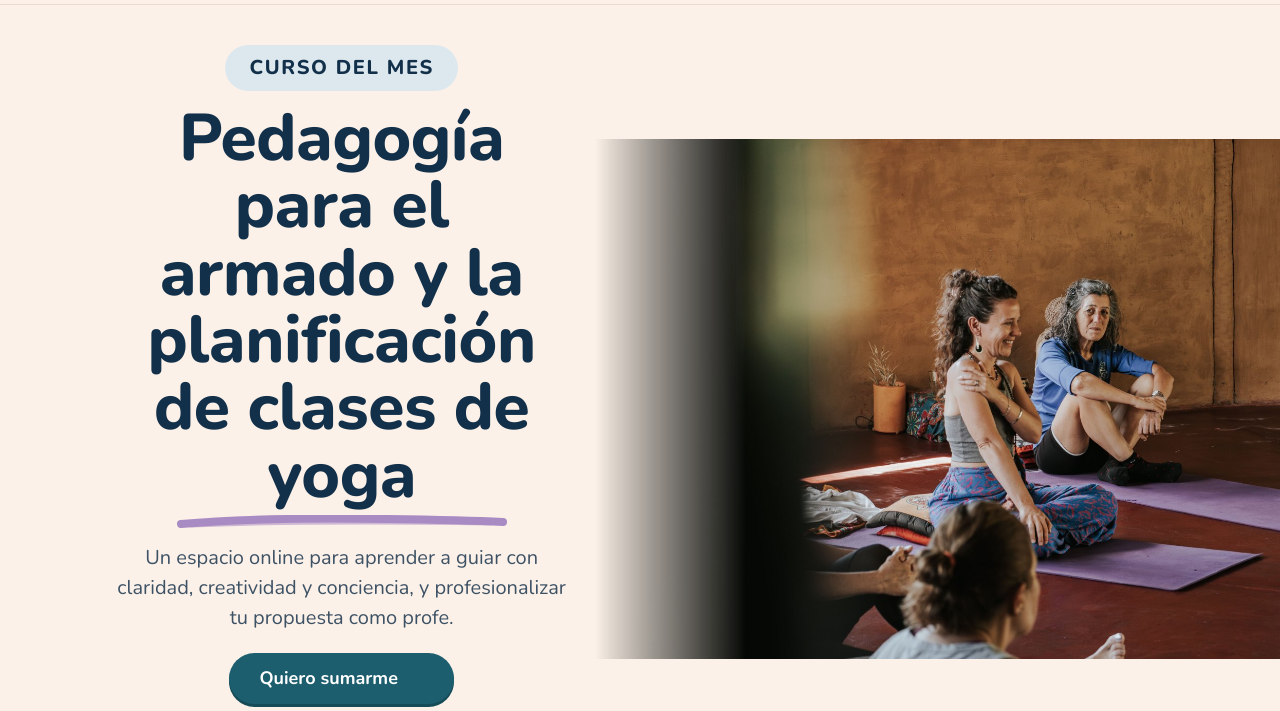
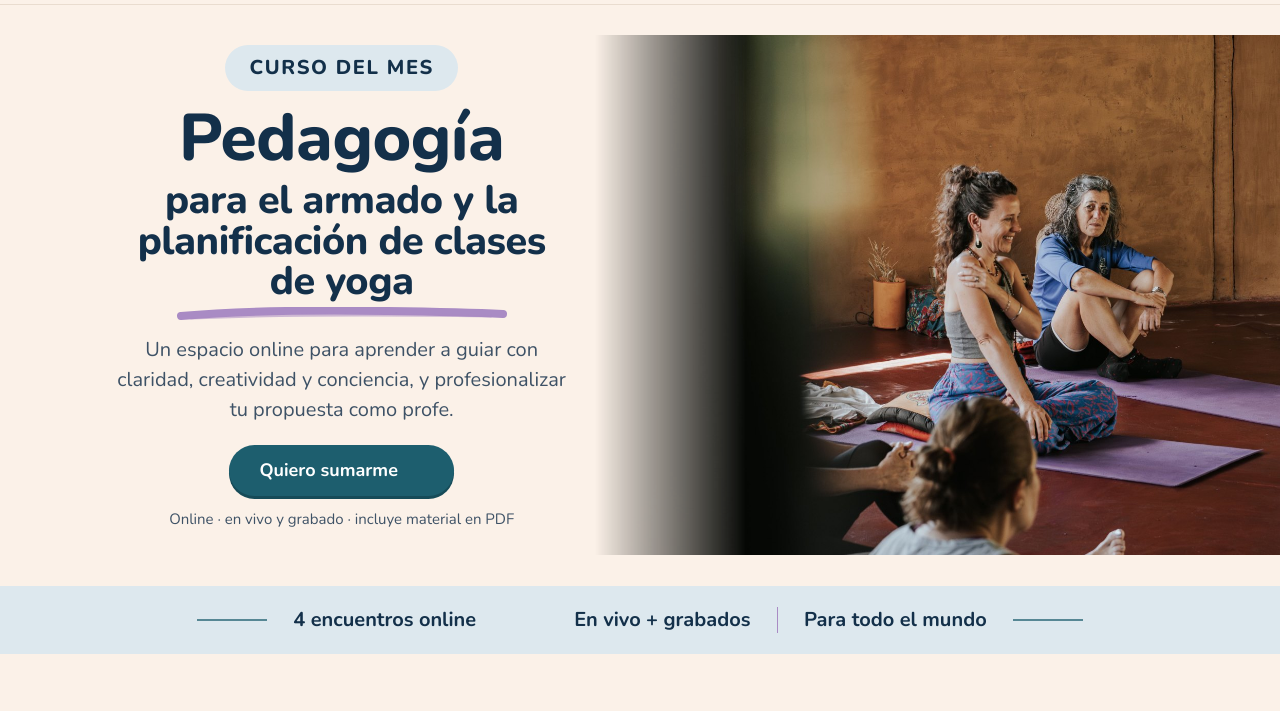
Before and after one commit to calcagnoagustin/pikuyoga, a plain HTML site: page yoganidra/index.html in a window 1280 px wide. Shown: the part 76-787 px from the top of the page. Drawn offline with nearby package versions, Linux system fonts and the light colour scheme.

Commit message:
assets: yoganidra/index.html

```diff
--- a/yoganidra/index.html
+++ b/yoganidra/index.html
@@ -308,7 +308,7 @@ a{color:inherit}
 <main data-b="4">
 <section class="hero bleed centro" data-b="5"><div class="wrap">
 <div class="txt"><span class="eti" data-e="8">Curso del mes</span>
-<h1 class="tit" data-e="9">Pedagogía para el armado y la planificación de clases de yoga</h1><svg class="subr" viewBox="0 0 330 14" preserveAspectRatio="none" aria-hidden="true"><path d="M4 9C60 4 140 3 210 4s96 2 116 3" stroke="#A98BC4" stroke-width="8" stroke-linecap="round" fill="none"/><path d="M14 11c70-3 170-4 300-2" stroke="#A98BC4" stroke-width="3" stroke-linecap="round" fill="none" opacity=".55"/></svg>
+<h1 class="tit" data-e="9">Pedagogía <span style="font-size:0.6em; display:block; margin-top:0.2em">para el armado y la planificación de clases de yoga</span></h1><svg class="subr" viewBox="0 0 330 14" preserveAspectRatio="none" aria-hidden="true"><path d="M4 9C60 4 140 3 210 4s96 2 116 3" stroke="#A98BC4" stroke-width="8" stroke-linecap="round" fill="none"/><path d="M14 11c70-3 170-4 300-2" stroke="#A98BC4" stroke-width="3" stroke-linecap="round" fill="none" opacity=".55"/></svg>
 <p class="bajada" data-e="10">Un espacio online para aprender a guiar con claridad, creatividad y conciencia, y profesionalizar tu propuesta como profe.</p>
 <a class="btn" href="https://wa.me/5491154641985?text=Hola%20Piku%21%20Quiero%20sumarme%20al%20curso%20de%20Yoga%20Nidra" target="_blank" rel="noopener" data-e="11">Quiero sumarme <svg></svg></a><p class="nota" data-e="12">Online · en vivo y grabado · incluye material en PDF</p></div>
 <div class="foto"><img src="img/1116-30243c-20251121-piku-3.jpg" alt="Una alumna en savasana durante una práctica de Yoga Nidra" style="object-position:50% 50%" loading="eager" data-e="13"></div>
```
